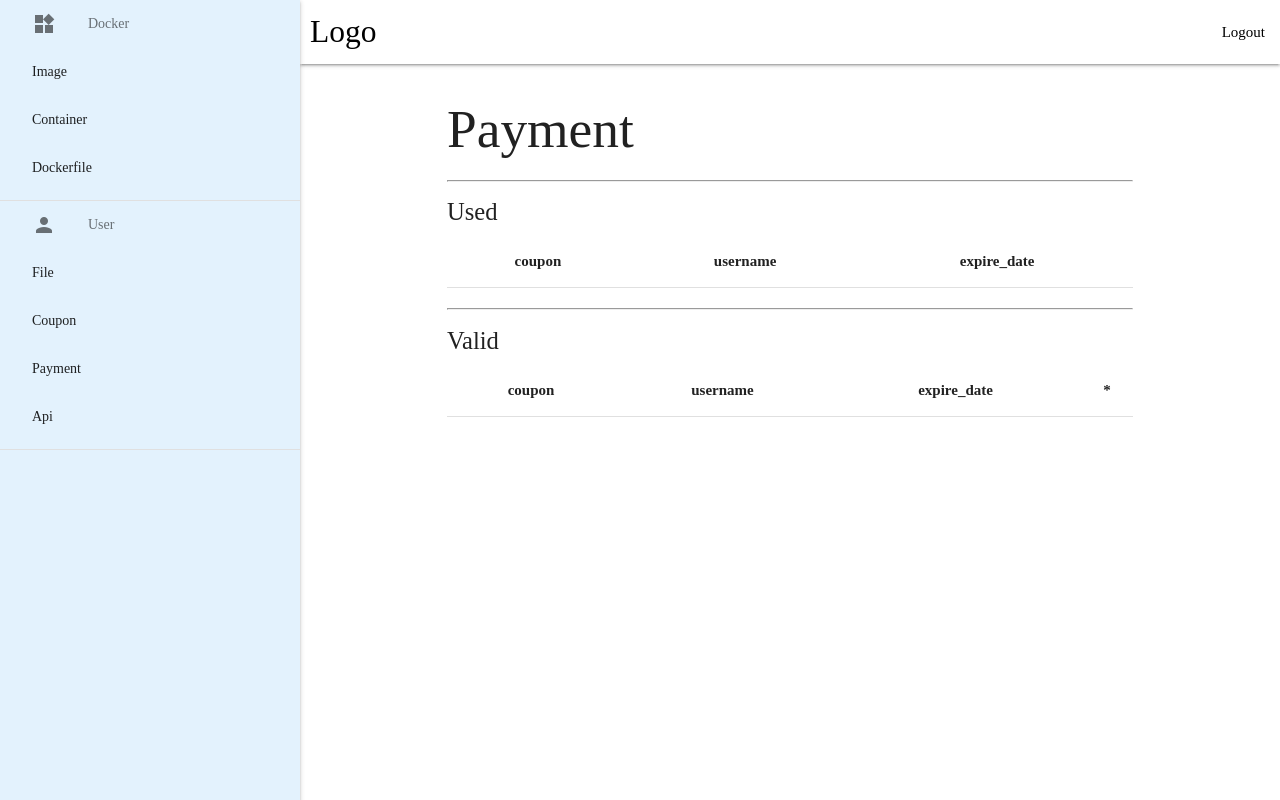
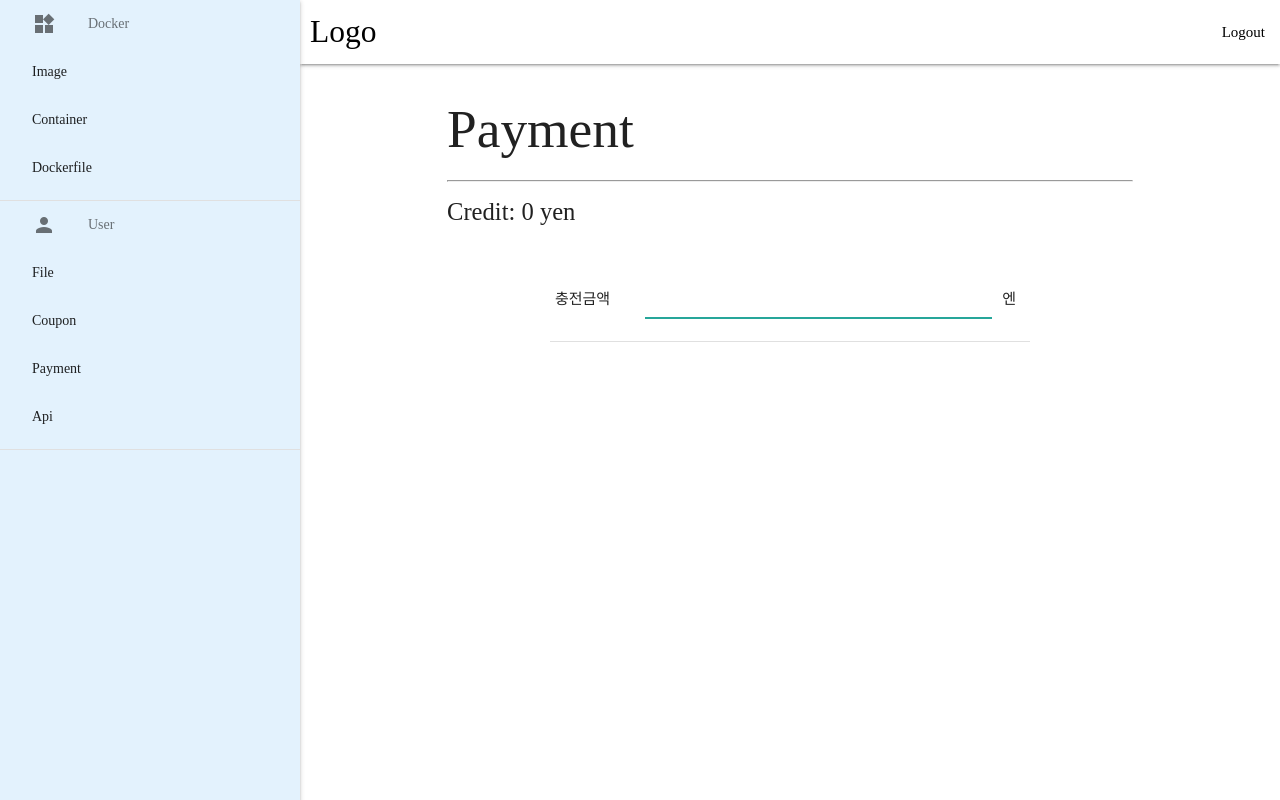
Before and after one commit to Kur0N3k0/webdock, a Flask app: page /payment in a window 1280 px wide. Run offline with Flask 2, Linux system fonts and the light colour scheme; the visitor is signed in with stand-in values (Sample User, id 1); data that the repository does not hold is empty; parts of the project's set-up code (start-up, migrations or seed data) failed here and were passed over; some libraries are stand-ins or nearby versions.

Commit message:
Add paypal

```diff
--- a/classes/payment/payment.py
+++ b/classes/payment/payment.py
@@ -1,9 +1,11 @@
 from models.account import Account
+from flask_pymongo import PyMongo, wrappers
+from database import mongo
 import uuid
 
 class Payment(object):
-    def __init__(self, account):
-        self.account: Account = account
+    def __init__(self):
+        pass
 
     def purchase(self, price):
         raise "Payment::purchase not implemented"
@@ -13,3 +15,10 @@ class Payment(object):
 
     def history(self):
         raise "Payment::history not implemented"
+
+    def getCredit(self, username):
+        db: wrappers.Collection = mongo.db.credit
+        result = db.find_one({ "username": username })
+        if not result:
+            return 0
+        return result["credit"]
--- a/models/share.py
+++ /dev/null
@@ -1,3 +0,0 @@
-class Share(object):
-    def __init__(self):
-        pass
--- a/routers/payment.py
+++ b/routers/payment.py
@@ -1,4 +1,4 @@
-import uuid
+import uuid, json
 
 from flask import Flask, url_for, request, session, render_template, redirect, Blueprint
 from flask_pymongo import PyMongo, wrappers
@@ -7,31 +7,23 @@ from flask_uuid import FlaskUUID
 from database import mongo
 from classes.payment.payment import Payment
 from classes.payment.coupon import Coupon
-from classes.payment.creditcard import CreditCard
+from classes.payment.paypal import PayPal
+from models.paypal import Paypal
 from util import deserialize_json, login_required, json_result
 from daemons import payment_daemon
 
 payment_api = Blueprint("payment_api", __name__)
 coupon_api = Coupon()
+paypal_api = PayPal()
+credit_api = Payment()
 payment_daemon.start()
 
 @payment_api.route("/payment")
 @payment_api.route("/payment/index")
 @login_required
 def payment():
-    return render_template("payment/index.html")
-
-@payment_api.route("/payment/credit")
-@payment_api.route("/payment/credit/")
-@payment_api.route("/payment/credit/list")
-@login_required
-def payment_credit():
-    return render_template("payment/index.html")
-
-@payment_api.route("/payment/coupon/use")
-@login_required
-def payment_credit_use():
-    return render_template("payment/index.html")
+    credit = credit_api.getCredit(session["username"])
+    return render_template("payment/index.html", credit=credit)
 
 @payment_api.route("/payment/coupon")
 @payment_api.route("/payment/coupon/")
@@ -57,14 +49,29 @@ def payment_coupon_use():
         return json_result(0, "success")
     return json_result(-1, "coupon not exist")
 
-@payment_api.route("/payment/paypal")
-@payment_api.route("/payment/paypal/")
-@payment_api.route("/payment/paypal/list")
+@payment_api.route("/payment/paypal/order", methods=["POST"])
 @login_required
-def payment_paypal():
-    return render_template("payment/index.html")
+def payment_paypal_order():
+    detail = request.form["details"]
+    detail = json.loads(detail)
 
-@payment_api.route("/payment/paypal/use")
-@login_required
-def payment_paypal_use():
-    return render_template("payment/index.html")
+    create_time = detail["create_time"]
+    update_time = detail["update_time"]
+    tid = detail["id"]
+    payer = detail["payer"]["payer_id"]
+    country_code = detail["payer"]["address"]["country_code"]
+    email = detail["payer"]["email_address"]
+    username = session["username"]
+    amount = int(detail["purchase_units"][0]["amount"]["value"])
+
+    paypal = Paypal(
+        country_code=country_code,
+        email=email,
+        id=tid,
+        payer=payer,
+        username=username,
+        amount=amount,
+        create_time=create_time,
+        update_time=update_time
+    )
+    return paypal_api.purchase(paypal, amount)
--- a/templates/layout.html
+++ b/templates/layout.html
@@ -1,6 +1,9 @@
 <!DOCTYPE html>
 <html>
     <head>
+        <meta http-equiv="X-UA-Compatible" content="IE=edge" />
+        <meta name="viewport" content="width=device-width, initial-scale=1">
+
         <!-- Compiled and minified CSS -->
         <link rel="stylesheet" href="https://cdnjs.cloudflare.com/ajax/libs/materialize/1.0.0/css/materialize.min.css" />
         <link rel="stylesheet" href="https://fonts.googleapis.com/icon?family=Material+Icons">
--- a/templates/payment/index.html
+++ b/templates/payment/index.html
@@ -3,81 +3,56 @@
                 <div class="container">
                     <h2>Payment</h2>
                     <hr>
-                    <h5>Used</h5>
-                    <div class="row" id="coupon-used-table">
-                        <table border="1">
-                            <thead>
+                    <h5>Credit: {{ credit }} yen</h5>
+                    <br>
+                    <div class="container">
+                        <div class="paypal_amount_tbl">
+                            <table>
                                 <tr>
-                                    <td class="center-align">coupon</td>
-                                    <td class="center-align">username</td>
-                                    <td class="center-align">expire_date</td>
+                                    <td>충전금액</td>
+                                    <td>
+                                        <input type="text" name="amount" class="paypal_amount" autofocus>
+                                    </td>
+                                    <td>엔</td>
                                 </tr>
-                            </thead>
-                            <tbody>
-                                {% if used_cnt == 0 %}
-                                <tr>
-                                    <td colspan="6" class="center-align">-</td>
-                                </tr>
-                                {% endif %}
-                                {% for coupon in coupons %}
-                                    {% if coupon.used == True %}
-                                <tr>
-                                    <td class="center-align" id="coupon">{{ coupon.coupon }}</td>
-                                    <td class="center-align" id="username">{{ coupon.username }}</td>
-                                    <td class="center-align" id="expire_date">{{ coupon.expire_date }}</td>
-                                </tr>
-                                    {% endif %}
-                                {% endfor %}
-                            </tbody>
-                        </table>
-                    </div>
-                    <hr>
-                    <h5>Valid</h5>
-                    <div class="row" id="coupon-table">
-                        <table border="1">
-                            <thead>
-                                <tr>
-                                    <td class="center-align">coupon</td>
-                                    <td class="center-align">username</td>
-                                    <td class="center-align">expire_date</td>
-                                    <td class="center-align">*</td>
-                                </tr>
-                            </thead>
-                            <tbody>
-                                {% if noused_cnt == 0 %}
-                                <tr>
-                                    <td colspan="6" class="center-align">-</td>
-                                </tr>
-                                {% endif %}
-                                {% for coupon in coupons %}
-                                    {% if not coupon.used %}
-                                <tr>
-                                    <td class="center-align" id="coupon">{{ coupon.coupon }}</td>
-                                    <td class="center-align" id="username">{{ coupon.username }}</td>
-                                    <td class="center-align" id="expire_date">{{ coupon.expire_date }}</td>
-                                    <td class="center-align">
-                                        <a class="waves-effect waves-light btn" onclick="use(this)">
-                                            <i class="small material-icons">done</i>
-                                        </a>
-                                    </td>
-                                </tr>
-                                    {% endif %}
-                                {% endfor %}
-                            </tbody>
-                        </table>
+                            </table>
+                        </div>
+                        <div class="paypal_buttons"></div>
                     </div>
                 </div>
+                <script src="https://www.paypal.com/sdk/js?currency=JPY&client-id=AU1-vLpUNC1HltoVAMzQJ8eANkXPIXTUZraWqbOD_DWTPzWyAAGAQsRz-V4SFee4wN1yEkg4rxTR-SDU"></script>
                 <script>
                     $(function(){
-                        use = (obj) => {
-                            let parent = $(obj).parent().parent()[0];
-                            coupon = $(parent).find("#coupon");
-                            $.post("/payment/coupon/use",{
-                                "coupon": coupon
+                        paypal.Buttons({
+                            createOrder: function(data, actions) {
+                                let amount = $(".paypal_amount").val();
+                                return actions.order.create({
+                                    purchase_units: [{
+                                        amount: {
+                                            currency_code: "JPY",
+                                            value: amount
+                                        }
+                                    }]
+                                });
+                            },
+                            onApprove: function(data, actions) {
+                                // Capture the funds from the transaction
+                                return actions.order.capture().then(function(details) {
+                                    // Show a success message to your buyer
+                                    //alert('Transaction completed by ' + details.payer.name.given_name);
+                                    //console.log(details);
+                                    order_success(details);
+                                });
+                            }
+                        }).render('.paypal_buttons');
+
+                        order_success = (details) => {
+                            $.post("/payment/paypal/order", {
+                                details: JSON.stringify(details)
                             }).done((res) => {
                                 result = JSON.parse(res);
-                                if(result["code"] == 0) document.reload();
-                                else M.toast({html: result["msg"]});
+                                if(result["code"] == 0)
+                                    location.reload();
                             });
                         }
                     });
```
Also changed, not shown: classes/payment/paypal.py (+27 -6 lines), models/paypal.py (added, +19 -0 lines), 1 other file.
